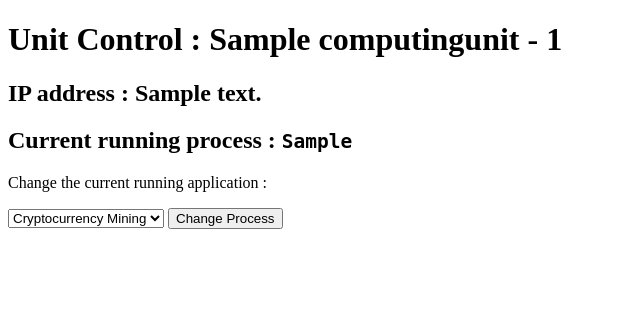
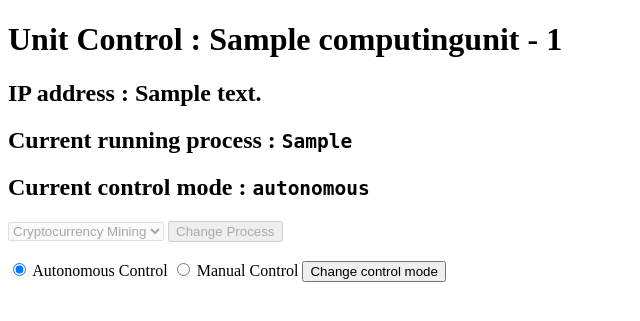
Before and after one commit to Positive-Degree/web-control-monitoring, a Django app: page /units/1/ in a window 1280 px wide. Shown: the top 321 px of the page, without its empty margins (0-640 px from the left). Run offline with Django 3.2, Linux system fonts and the light colour scheme; tables that the repository leaves empty hold one stand-in row (values such as "Sample post").

Commit message:
Control modes feature

```diff
--- a/pdWebMonitoring/monitoring/models.py
+++ b/pdWebMonitoring/monitoring/models.py
@@ -3,12 +3,19 @@ from django.core.validators import MaxValueValidator
 
 
 class ComputingUnit(models.Model):
+
+    CONTROL_MODES = (
+        ('autonomous', 'Autonomous'),
+        ('manual', 'Manual')
+    )
+
     unit_id = models.AutoField(primary_key=True, max_length=30)
     name = models.CharField(default="Unit", max_length=30)
     ip_address = models.GenericIPAddressField(default="0.0.0.0", max_length=30)
     port_number = models.PositiveIntegerField(default=2000, validators=[MaxValueValidator(99999)])
     running_process = models.CharField(default="mining", max_length=30)
     ping_frequency = models.PositiveIntegerField(default=60, validators=[MaxValueValidator(1800)])
+    control_mode = models.CharField(default="autonomous", choices=CONTROL_MODES, max_length=10)
 
     def __str__(self):
         return "%s - %s" % (self.unit_id, self.name)
--- a/pdWebMonitoring/monitoring/templates/computingUnits/unit_detail.html
+++ b/pdWebMonitoring/monitoring/templates/computingUnits/unit_detail.html
@@ -5,27 +5,79 @@
     <title>unit control</title>
 </head>
 <script>
-    function changeProcess(process) {
+
+    function sleep(milliseconds) {
+        var start = new Date().getTime();
+        for (var i = 0; i < 1e7; i++) {
+            if ((new Date().getTime() - start) > milliseconds){
+                break;
+            }
+        }
+    }
+
+    function refresh() {
+        sleep(2000);
+        document.location.reload();
+    }
+
+    function changeControlMode(control_mode) {
+        var checked = $('input[name=controlmode]:checked').val();
+        document.getElementById('controlmode-label').innerText = checked;
+    }
+
+    function adjustElements(control_mode, process){
+
+        adjustControlMode(control_mode);
+        adjustProcess(process);
+
+    }
+
+    function adjustProcess(process) {
         document.getElementById('process-label').innerText = process;
     }
 
+    function adjustControlMode(control_mode){
+
+        if (control_mode == "autonomous"){
+            document.getElementById('selector').disabled = true;
+            document.getElementById('processsubmit').disabled = true;
+            document.getElementById('auto-radio').checked = true;
+        }
+
+        else {
+            document.getElementById('selector').disabled = false;
+            document.getElementById('processsubmit').disabled = false;
+            document.getElementById('manual-radio').checked = true;
+        }
+    }
 </script>
-<body>
+<body onload="adjustElements('{{ unit.control_mode }}', '{{ unit.running_process }}')">
     <h1>Unit Control : {{ unit.name }} - {{ unit.unit_id }}</h1>
     <h2>IP address : {{ unit.ip_address }}</h2>
 
     <h2 id="processlabel">Current running process : <code id="process-label">{{ unit.running_process }}</code></h2>
+    <h2 id="controlmodelabel">Current control mode : <code id="controlmode-label">{{ unit.control_mode }}</code></h2>
 
     <p>
-        Change the current running application :
-        <form id="processForm" method='post' action={% url 'monitoring:unit_detail' unit.unit_id %}>
+        <form method='post' action={% url 'monitoring:unit_detail' unit.unit_id %}>
         {% csrf_token %}
-        <select id="selector" name="processchange">
-            <option value="mining">Cryptocurrency Mining</option>
-            <option value="gaming">Gaming</option>
-            <option value="webhosting">Web Hosting</option>
-        </select>
-        <input onclick="changeProcess(document.getElementById('selector').value)" type="submit" value="Change Process" >
+            <select id="selector" name="processchange">
+                <option value="mining">Cryptocurrency Mining</option>
+                <option value="gaming">Gaming</option>
+                <option value="webhosting">Web Hosting</option>
+            </select>
+            <input id="processsubmit" onclick="adjustProcess(document.getElementById('selector').value)" type="submit" value="Change Process" >
+        </form><br>
+        <form method="post" action={% url 'monitoring:unit_detail' unit.unit_id %} >
+        {% csrf_token %}
+            <label>
+                <input type="radio" id="auto-radio" name="controlmode" value="autonomous">
+            </label> Autonomous Control
+            <label>
+                <input type="radio" id="manual-radio" name="controlmode" value="manual" >
+            </label> Manual Control
+            <input onclick="changeControlMode('{{ unit.control_mode }}')" type="submit" value="Change control mode" >
+
         </form>
     </p>
 </body>
--- a/pdWebMonitoring/monitoring/views.py
+++ b/pdWebMonitoring/monitoring/views.py
@@ -33,7 +33,7 @@ def unit_detail(request, unit_id):
 
     # A client has changed that unit's data
     if request.method == "POST":
-        update_unit_process(request.POST, unit_id)
+        update_unit(request.POST, unit_id)
 
     # A computing unit requests its unit's data to stay updated
     elif request.method == "GET" and request.META.get("HTTP_UNIT_UPDATE") == "True":
@@ -46,13 +46,18 @@ def unit_detail(request, unit_id):
 
 
 # Updates the unit in the database
-def update_unit_process(unit_attributes, unit_id):
+def update_unit(unit_attributes, unit_id):
 
     unit_to_update = ComputingUnit.objects.get(unit_id=unit_id)
 
     # Change unit process
-    new_unit_process = unit_attributes.get('processchange')
-    unit_to_update.running_process = new_unit_process
+    if unit_attributes.get('processchange') is not None:
+        unit_to_update.running_process = unit_attributes.get('processchange')
+
+    # Change unit control mode
+    if unit_attributes.get('controlmode') is not None:
+            unit_to_update.control_mode = unit_attributes.get('controlmode')
+
     unit_to_update.save()
 
 
```
Also changed, not shown: pdWebMonitoring/monitoring/migrations/0019_computingunit_control_mode.py (added), pdWebMonitoring/monitoring/migrations/0020_auto_20180830_1434.py (added).
